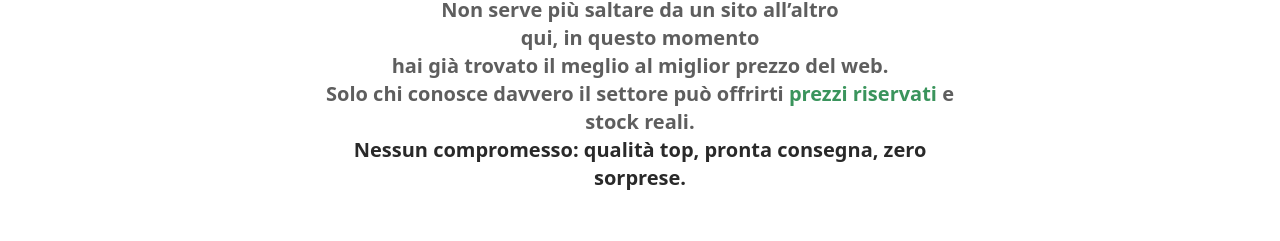
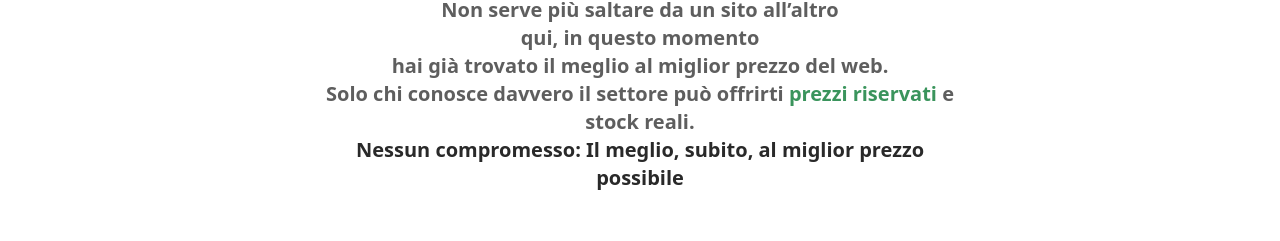
Before and after one commit to bitgadget/PiastrellaSassuolo, a React (Vite) app: page / in a window 1280 px wide. Shown: the part 1337-1578 px from the top of the page. Built offline with nearby package versions, Linux system fonts and the light colour scheme.

Commit message:
Tuo messaggio descrittivo

```diff
--- a/src/SinceraStudioLanding.jsx
+++ b/src/SinceraStudioLanding.jsx
@@ -242,7 +242,7 @@ export default function LastraCeramicaLanding() {
           <p className="text-neutral-700 text-base sm:text-lg md:text-xl mb-4 sm:mb-8 font-semibold">
             Non serve più saltare da un sito all’altro<br /> qui, in questo momento<br /> hai già trovato il meglio al miglior prezzo del web.<br />
             Solo chi conosce davvero il settore può offrirti <span className="text-green-700 font-bold">prezzi riservati</span> e <span className="font-bold">stock reali</span>.<br />
-            <span className="text-black font-bold">Nessun compromesso: qualità top, pronta consegna, zero sorprese.</span>
+            <span className="text-black font-bold">Nessun compromesso: Il meglio, subito, al miglior prezzo possibile</span>
           </p>
         </motion.div>
       </section>
```
